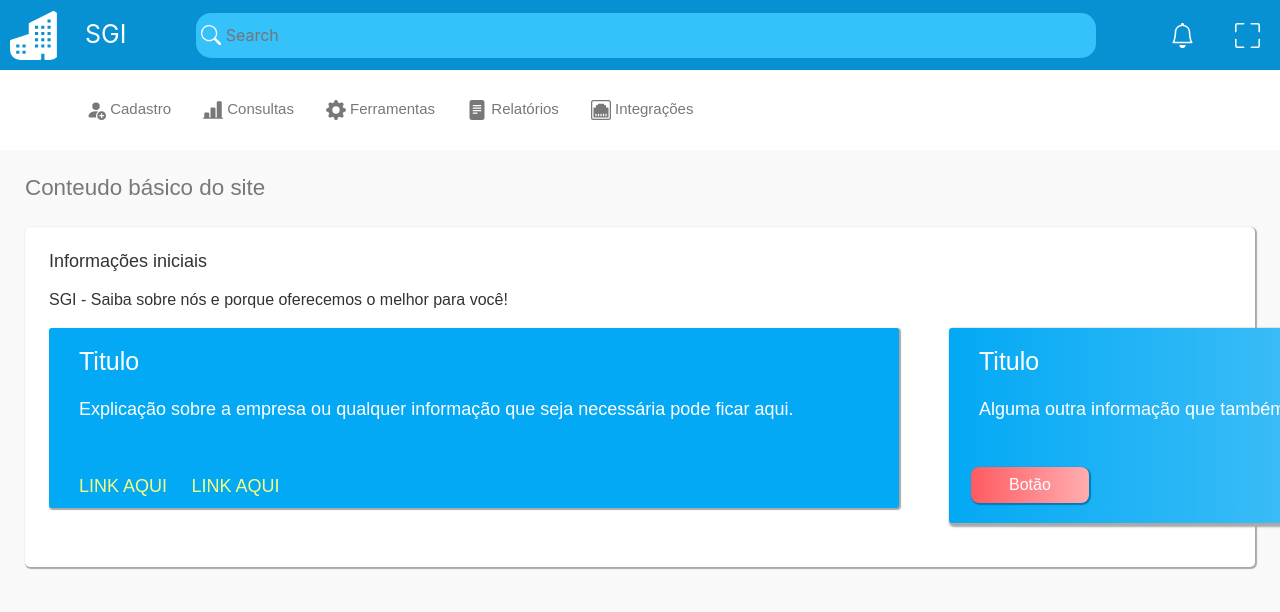
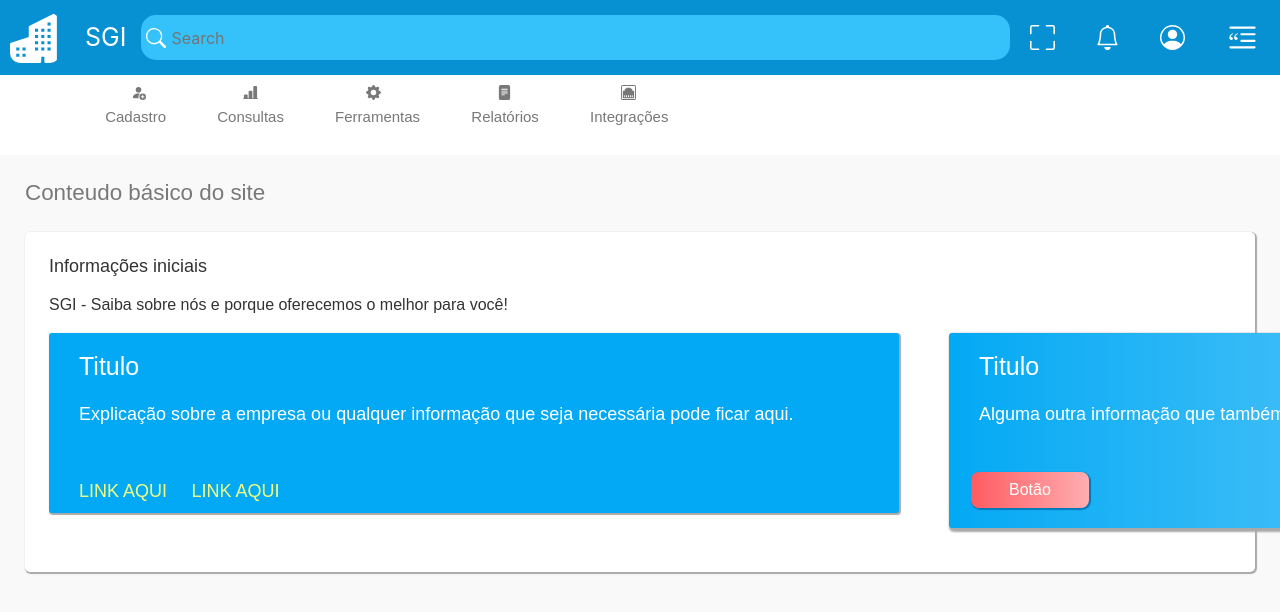
Before and after one commit to HenriqueQSanches/SiteCliente02, a plain HTML site: page index.html in a window 1280 px wide. Shown: the top 612 px of the page. Drawn offline with nearby package versions, Linux system fonts and the light colour scheme.

Commit message:
comitandotres

```diff
--- a/index.html
+++ b/index.html
@@ -18,11 +18,18 @@
                 <path d="M15 .5a.5.5 0 0 0-.724-.447l-8 4A.5.5 0 0 0 6 4.5v3.14L.342 9.526A.5.5 0 0 0 0 10v5.5a.5.5 0 0 0 .5.5h9a.5.5 0 0 0 .5-.5V14h1v1.5a.5.5 0 0 0 .5.5h3a.5.5 0 0 0 .5-.5zM2 11h1v1H2zm2 0h1v1H4zm-1 2v1H2v-1zm1 0h1v1H4zm9-10v1h-1V3zM8 5h1v1H8zm1 2v1H8V7zM8 9h1v1H8zm2 0h1v1h-1zm-1 2v1H8v-1zm1 0h1v1h-1zm3-2v1h-1V9zm-1 2h1v1h-1zm-2-4h1v1h-1zm3 0v1h-1V7zm-2-2v1h-1V5zm1 0h1v1h-1z"/>
               </svg><span class="logo1">SGI</span>
             <input class="header-search-input z-depth-2" type="text" name="Search" placeholder="Search" data-search="template-list">
+            <svg class="max1" xmlns="http://www.w3.org/2000/svg" width="16" height="16" fill="currentColor" class="bi bi-fullscreen" viewBox="0 0 16 16">
+              <path d="M1.5 1a.5.5 0 0 0-.5.5v4a.5.5 0 0 1-1 0v-4A1.5 1.5 0 0 1 1.5 0h4a.5.5 0 0 1 0 1zM10 .5a.5.5 0 0 1 .5-.5h4A1.5 1.5 0 0 1 16 1.5v4a.5.5 0 0 1-1 0v-4a.5.5 0 0 0-.5-.5h-4a.5.5 0 0 1-.5-.5M.5 10a.5.5 0 0 1 .5.5v4a.5.5 0 0 0 .5.5h4a.5.5 0 0 1 0 1h-4A1.5 1.5 0 0 1 0 14.5v-4a.5.5 0 0 1 .5-.5m15 0a.5.5 0 0 1 .5.5v4a1.5 1.5 0 0 1-1.5 1.5h-4a.5.5 0 0 1 0-1h4a.5.5 0 0 0 .5-.5v-4a.5.5 0 0 1 .5-.5"/>
+            </svg>
             <svg class="bell1" onclick="notification()" xmlns="http://www.w3.org/2000/svg" width="16" height="16" fill="currentColor" class="bi bi-bell" viewBox="0 0 16 16">
                 <path d="M8 16a2 2 0 0 0 2-2H6a2 2 0 0 0 2 2M8 1.918l-.797.161A4 4 0 0 0 4 6c0 .628-.134 2.197-.459 3.742-.16.767-.376 1.566-.663 2.258h10.244c-.287-.692-.502-1.49-.663-2.258C12.134 8.197 12 6.628 12 6a4 4 0 0 0-3.203-3.92zM14.22 12c.223.447.481.801.78 1H1c.299-.199.557-.553.78-1C2.68 10.2 3 6.88 3 6c0-2.42 1.72-4.44 4.005-4.901a1 1 0 1 1 1.99 0A5 5 0 0 1 13 6c0 .88.32 4.2 1.22 6"/>
               </svg>
-            <svg class="max1" xmlns="http://www.w3.org/2000/svg" width="16" height="16" fill="currentColor" class="bi bi-fullscreen" viewBox="0 0 16 16">
-                <path d="M1.5 1a.5.5 0 0 0-.5.5v4a.5.5 0 0 1-1 0v-4A1.5 1.5 0 0 1 1.5 0h4a.5.5 0 0 1 0 1zM10 .5a.5.5 0 0 1 .5-.5h4A1.5 1.5 0 0 1 16 1.5v4a.5.5 0 0 1-1 0v-4a.5.5 0 0 0-.5-.5h-4a.5.5 0 0 1-.5-.5M.5 10a.5.5 0 0 1 .5.5v4a.5.5 0 0 0 .5.5h4a.5.5 0 0 1 0 1h-4A1.5 1.5 0 0 1 0 14.5v-4a.5.5 0 0 1 .5-.5m15 0a.5.5 0 0 1 .5.5v4a1.5 1.5 0 0 1-1.5 1.5h-4a.5.5 0 0 1 0-1h4a.5.5 0 0 0 .5-.5v-4a.5.5 0 0 1 .5-.5"/>
+              <svg class="profile1" xmlns="http://www.w3.org/2000/svg" width="16" height="16" fill="currentColor" class="bi bi-person-circle" viewBox="0 0 16 16">
+                <path d="M11 6a3 3 0 1 1-6 0 3 3 0 0 1 6 0"/>
+                <path fill-rule="evenodd" d="M0 8a8 8 0 1 1 16 0A8 8 0 0 1 0 8m8-7a7 7 0 0 0-5.468 11.37C3.242 11.226 4.805 10 8 10s4.757 1.225 5.468 2.37A7 7 0 0 0 8 1"/>
+              </svg>
+              <svg class="list1" xmlns="http://www.w3.org/2000/svg" width="16" height="16" fill="currentColor" class="bi bi-blockquote-left" viewBox="0 0 16 16">
+                <path d="M2.5 3a.5.5 0 0 0 0 1h11a.5.5 0 0 0 0-1zm5 3a.5.5 0 0 0 0 1h6a.5.5 0 0 0 0-1zm0 3a.5.5 0 0 0 0 1h6a.5.5 0 0 0 0-1zm-5 3a.5.5 0 0 0 0 1h11a.5.5 0 0 0 0-1zm.79-5.373q.168-.117.444-.275L3.524 6q-.183.111-.452.287-.27.176-.51.428a2.4 2.4 0 0 0-.398.562Q2 7.587 2 7.969q0 .54.217.873.217.328.72.328.322 0 .504-.211a.7.7 0 0 0 .188-.463q0-.345-.211-.521-.205-.182-.568-.182h-.282q.036-.305.123-.498a1.4 1.4 0 0 1 .252-.37 2 2 0 0 1 .346-.298zm2.167 0q.17-.117.445-.275L5.692 6q-.183.111-.452.287-.27.176-.51.428a2.4 2.4 0 0 0-.398.562q-.165.31-.164.692 0 .54.217.873.217.328.72.328.322 0 .504-.211a.7.7 0 0 0 .188-.463q0-.345-.211-.521-.205-.182-.568-.182h-.282a1.8 1.8 0 0 1 .118-.492q.087-.194.257-.375a2 2 0 0 1 .346-.3z"/>
               </svg>
         </nav>
     </div>
@@ -36,20 +43,20 @@
               </svg>
             <button class="hamburger hamburger-third"></button>
             <ul class="nav-list">
-                    <li><a href="#"><svg xmlns="http://www.w3.org/2000/svg" width="16" height="16" fill="currentColor" class="bi bi-person-fill-add" viewBox="0 0 16 16">
+                    <li><a href="#"><svg class="cadastroSVG" xmlns="http://www.w3.org/2000/svg" width="16" height="16" fill="currentColor" class="bi bi-person-fill-add" viewBox="0 0 16 16">
                         <path d="M12.5 16a3.5 3.5 0 1 0 0-7 3.5 3.5 0 0 0 0 7m.5-5v1h1a.5.5 0 0 1 0 1h-1v1a.5.5 0 0 1-1 0v-1h-1a.5.5 0 0 1 0-1h1v-1a.5.5 0 0 1 1 0m-2-6a3 3 0 1 1-6 0 3 3 0 0 1 6 0"/>
                         <path d="M2 13c0 1 1 1 1 1h5.256A4.5 4.5 0 0 1 8 12.5a4.5 4.5 0 0 1 1.544-3.393Q8.844 9.002 8 9c-5 0-6 3-6 4"/>
                       </svg>&nbsp;Cadastro</a></li>
-                    <li><a href="#"><svg xmlns="http://www.w3.org/2000/svg" width="16" height="16" fill="currentColor" class="bi bi-bar-chart-line-fill" viewBox="0 0 16 16">
+                    <li><a href="#"><svg class="consultaSVG" xmlns="http://www.w3.org/2000/svg" width="16" height="16" fill="currentColor" class="bi bi-bar-chart-line-fill" viewBox="0 0 16 16">
                         <path d="M11 2a1 1 0 0 1 1-1h2a1 1 0 0 1 1 1v12h.5a.5.5 0 0 1 0 1H.5a.5.5 0 0 1 0-1H1v-3a1 1 0 0 1 1-1h2a1 1 0 0 1 1 1v3h1V7a1 1 0 0 1 1-1h2a1 1 0 0 1 1 1v7h1z"/>
                       </svg>&nbsp;Consultas</a></li>
-                    <li><a href="#"><svg xmlns="http://www.w3.org/2000/svg" width="16" height="16" fill="currentColor" class="bi bi-gear-fill" viewBox="0 0 16 16">
+                    <li><a href="#"><svg class="ferramentasSVG" xmlns="http://www.w3.org/2000/svg" width="16" height="16" fill="currentColor" class="bi bi-gear-fill" viewBox="0 0 16 16">
                         <path d="M9.405 1.05c-.413-1.4-2.397-1.4-2.81 0l-.1.34a1.464 1.464 0 0 1-2.105.872l-.31-.17c-1.283-.698-2.686.705-1.987 1.987l.169.311c.446.82.023 1.841-.872 2.105l-.34.1c-1.4.413-1.4 2.397 0 2.81l.34.1a1.464 1.464 0 0 1 .872 2.105l-.17.31c-.698 1.283.705 2.686 1.987 1.987l.311-.169a1.464 1.464 0 0 1 2.105.872l.1.34c.413 1.4 2.397 1.4 2.81 0l.1-.34a1.464 1.464 0 0 1 2.105-.872l.31.17c1.283.698 2.686-.705 1.987-1.987l-.169-.311a1.464 1.464 0 0 1 .872-2.105l.34-.1c1.4-.413 1.4-2.397 0-2.81l-.34-.1a1.464 1.464 0 0 1-.872-2.105l.17-.31c.698-1.283-.705-2.686-1.987-1.987l-.311.169a1.464 1.464 0 0 1-2.105-.872zM8 10.93a2.929 2.929 0 1 1 0-5.86 2.929 2.929 0 0 1 0 5.858z"/>
                       </svg>&nbsp;Ferramentas</a></li>
-                    <li><a href="#"><svg xmlns="http://www.w3.org/2000/svg" width="16" height="16" fill="currentColor" class="bi bi-file-text-fill" viewBox="0 0 16 16">
+                    <li><a href="#"><svg class="relatoriosSVG" xmlns="http://www.w3.org/2000/svg" width="16" height="16" fill="currentColor" class="bi bi-file-text-fill" viewBox="0 0 16 16">
                         <path d="M12 0H4a2 2 0 0 0-2 2v12a2 2 0 0 0 2 2h8a2 2 0 0 0 2-2V2a2 2 0 0 0-2-2M5 4h6a.5.5 0 0 1 0 1H5a.5.5 0 0 1 0-1m-.5 2.5A.5.5 0 0 1 5 6h6a.5.5 0 0 1 0 1H5a.5.5 0 0 1-.5-.5M5 8h6a.5.5 0 0 1 0 1H5a.5.5 0 0 1 0-1m0 2h3a.5.5 0 0 1 0 1H5a.5.5 0 0 1 0-1"/>
                       </svg>&nbsp;Relatórios</a></li>
-                    <li><a href="#"><svg xmlns="http://www.w3.org/2000/svg" width="16" height="16" fill="currentColor" class="bi bi-ethernet" viewBox="0 0 16 16">
+                    <li><a href="#"><svg class="integracoesSVG" xmlns="http://www.w3.org/2000/svg" width="16" height="16" fill="currentColor" class="bi bi-ethernet" viewBox="0 0 16 16">
                         <path d="M14 13.5v-7a.5.5 0 0 0-.5-.5H12V4.5a.5.5 0 0 0-.5-.5h-1v-.5A.5.5 0 0 0 10 3H6a.5.5 0 0 0-.5.5V4h-1a.5.5 0 0 0-.5.5V6H2.5a.5.5 0 0 0-.5.5v7a.5.5 0 0 0 .5.5h11a.5.5 0 0 0 .5-.5M3.75 11h.5a.25.25 0 0 1 .25.25v1.5a.25.25 0 0 1-.25.25h-.5a.25.25 0 0 1-.25-.25v-1.5a.25.25 0 0 1 .25-.25m2 0h.5a.25.25 0 0 1 .25.25v1.5a.25.25 0 0 1-.25.25h-.5a.25.25 0 0 1-.25-.25v-1.5a.25.25 0 0 1 .25-.25m1.75.25a.25.25 0 0 1 .25-.25h.5a.25.25 0 0 1 .25.25v1.5a.25.25 0 0 1-.25.25h-.5a.25.25 0 0 1-.25-.25zM9.75 11h.5a.25.25 0 0 1 .25.25v1.5a.25.25 0 0 1-.25.25h-.5a.25.25 0 0 1-.25-.25v-1.5a.25.25 0 0 1 .25-.25m1.75.25a.25.25 0 0 1 .25-.25h.5a.25.25 0 0 1 .25.25v1.5a.25.25 0 0 1-.25.25h-.5a.25.25 0 0 1-.25-.25z"/>
                         <path d="M2 0a2 2 0 0 0-2 2v12a2 2 0 0 0 2 2h12a2 2 0 0 0 2-2V2a2 2 0 0 0-2-2zM1 2a1 1 0 0 1 1-1h12a1 1 0 0 1 1 1v12a1 1 0 0 1-1 1H2a1 1 0 0 1-1-1z"/>
                       </svg>&nbsp;Integrações</a></li>
--- a/style.css
+++ b/style.css
@@ -50,6 +50,41 @@
     cursor: pointer;
     background-color: rgba(8, 134, 156, 0.945); /* Define a cor de fundo com transparência */
     transform: scale(1.3); /* Aumenta o tamanho do ícone em 10% */
+}
+
+.profile1 {
+    position: relative;
+    height: 25px;
+    width: 25px;
+    margin-right: 30px;
+    margin: 20px;
+    fill: currentColor; /* Isso permite que a cor do ícone seja definida pelo atributo 'color' */
+    transition: background-color 0.3s ease, transform 0.3s ease; /* Adiciona transição suave */
+    float: right;
+}
+
+.profile1:hover {
+    cursor: pointer;
+    transform: scale(1.3); /* Aumenta o tamanho do ícone em 10% */
+    border-radius: 15px;
+}
+
+.list1 {
+    position: relative;
+    height: 35px;
+    width: 35px;
+    margin-right: 30px;
+    margin: 20px;
+    fill: currentColor; /* Isso permite que a cor do ícone seja definida pelo atributo 'color' */
+    transition: background-color 0.3s ease, transform 0.3s ease; /* Adiciona transição suave */
+    float: right;
+}
+
+.list1:hover {
+    cursor: pointer;
+    background-color: rgba(8, 134, 156, 0.945); /* Define a cor de fundo com transparência */
+    transform: scale(1.3); /* Aumenta o tamanho do ícone em 10% */
+    border-radius: 12px;
 }
 
 .icon1 {
@@ -166,22 +201,50 @@ a {
     text-decoration: none;
     transition: font-size 0.3s, background-color 0.3s; /* Adiciona transição suave para o tamanho da fonte e a cor de fundo */
     border-radius: 50px;
-    margin-top: 15px;
+    margin-top: 20px;
 }
 
 .nav-list svg {
     position: relative;
-    height: 20px;
-    width: 20px;
+    height: 15px;
+    width: 15px;
     fill: rgb(120, 120, 120);
+}
+
+.nav-list .cadastroSVG {
+    position: relative;
+    top: -25px;
+    left: 45px;
+}
+
+.nav-list .consultaSVG {
+    position: relative;
+    top: -25px;
+    left: 45px;
+}
+
+.nav-list .ferramentasSVG {
+    position: relative;
+    top: -25px;
+    left: 50px;
+}
+
+.nav-list .relatoriosSVG {
+    position: relative;
+    top: -25px;
+    left: 45px;
+}
+
+.nav-list .integracoesSVG {
+    position: relative;
+    top: -25px;
+    left: 50px;
 }
 
 .nav-list a:hover {
     text-decoration: none;
     color: rgb(33, 33, 33);
-    font-size: 18px; /* Aumenta levemente o tamanho da fonte ao passar o mouse */
-    background-color: rgb(249, 249, 249);
-    border-radius: 50px;
+    font-size: 16px; /* Aumenta levemente o tamanho da fonte ao passar o mouse */
 }
 
 .nav-list button {
@@ -766,13 +829,13 @@ a {
     }
 
     .nav-list a {
-        font-size: 20px;
+        font-size: 15px;
         opacity: 0;
     }
 
     .nav-list a:hover {
-        font-size: 25px;
-        background-color: rgb(255, 255, 255);
+        font-size: 16px;
+        background-color: rgba(167, 167, 167, 0.041);
     }
 
     .nav-list button {
```
